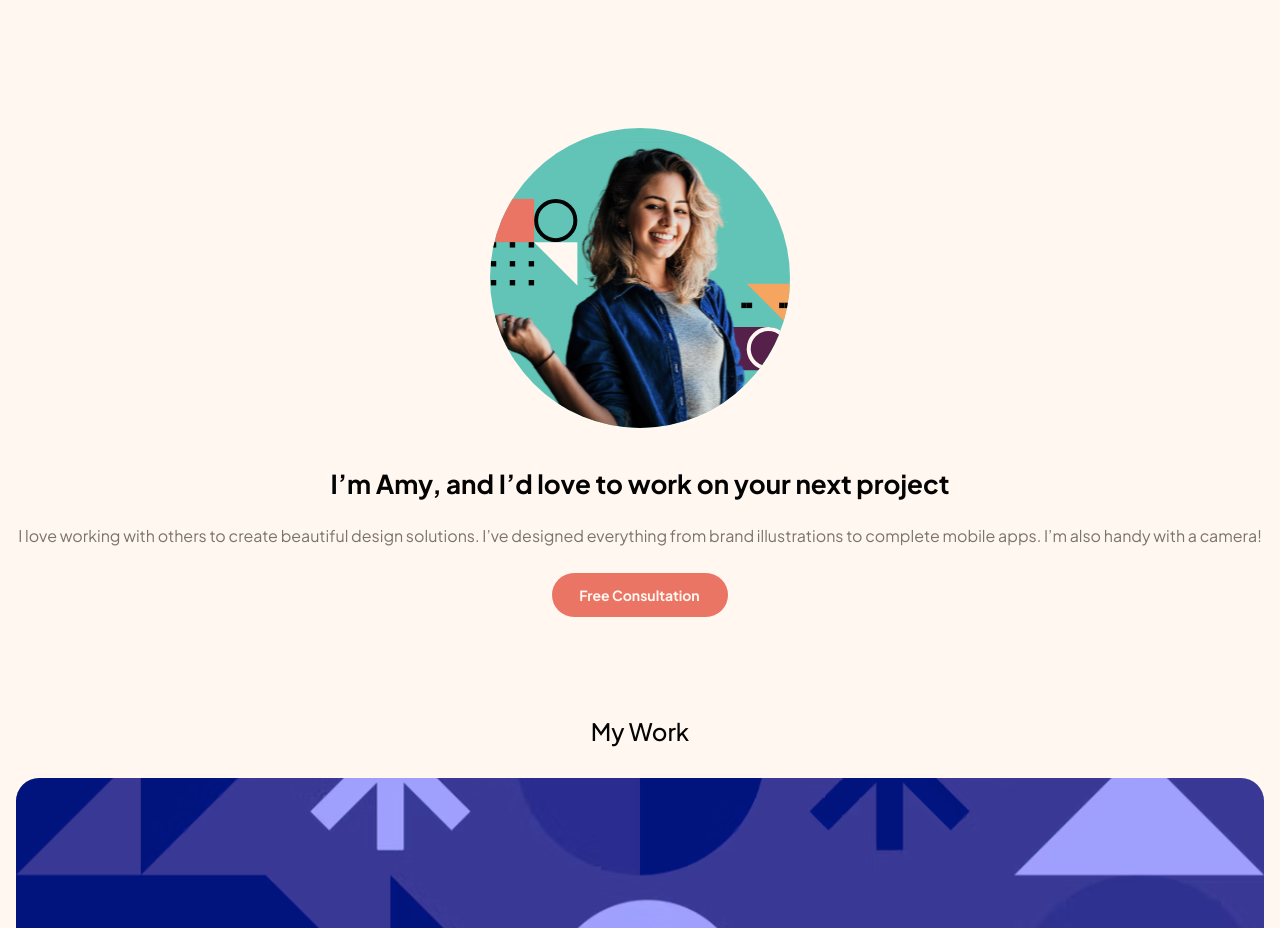
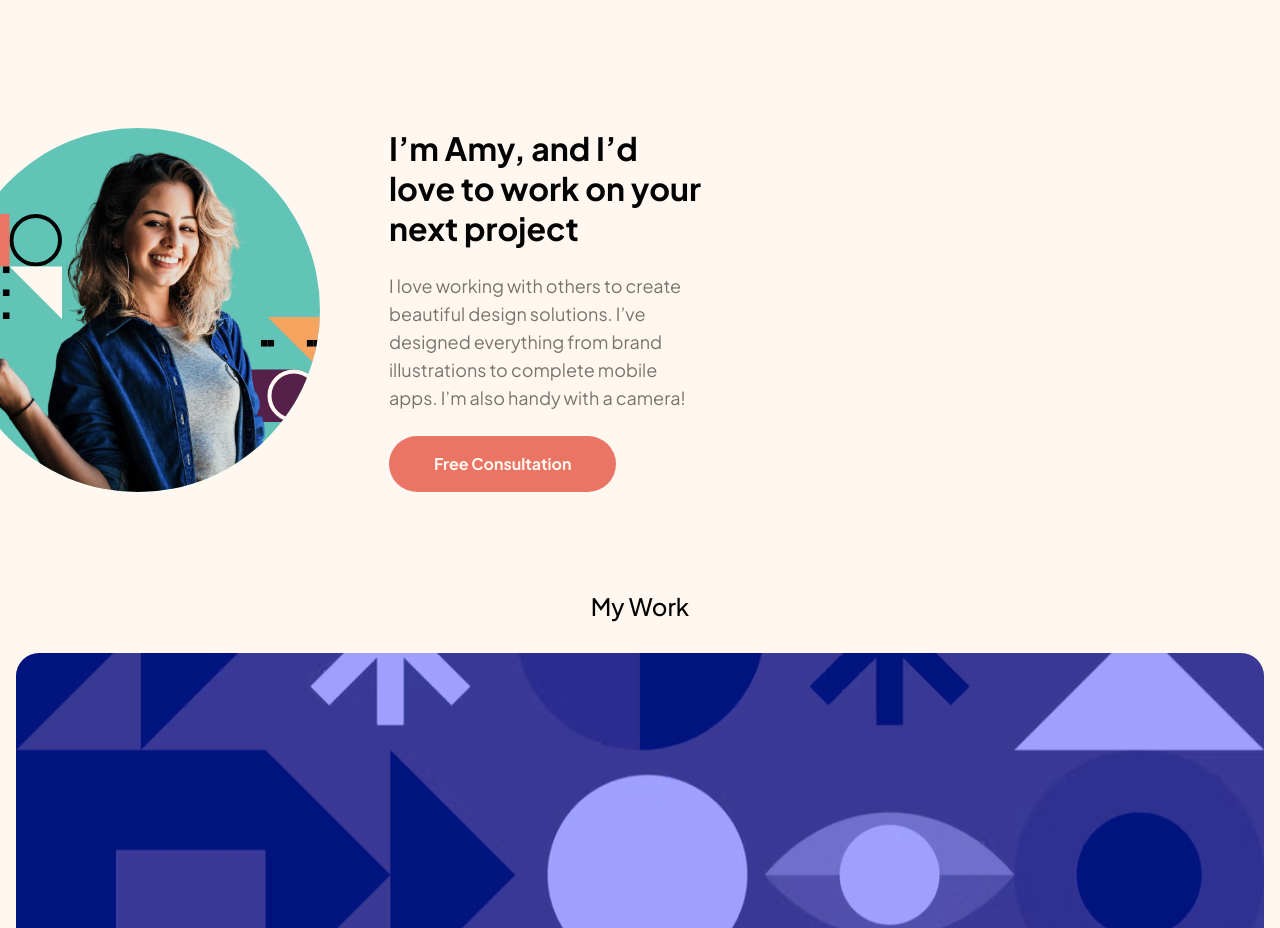
Before and after one commit to Oleksandr-Berd/designer-portfolio, a React (Create React App) app: page / in a window 1280 px wide. Shown: the part 920-1848 px from the top of the page. Built offline with nearby package versions, Linux system fonts and the light colour scheme; the HTML template or start-up script is replaced by a standard one.

Commit message:
hero tablet is done

```diff
--- a/src/components/Hero/Hero.tsx
+++ b/src/components/Hero/Hero.tsx
@@ -1,9 +1,42 @@
-import * as SC from "./HeroStyled"
+import { useMediaQuery } from "usehooks-ts";
 
-import {ReactComponent as HeroMobSvg} from "../../assets/images/hero_mob.svg"
+import * as SC from "./HeroStyled";
+
+import { ReactComponent as HeroMobSvg } from "../../assets/images/hero_mob.svg";
+import { ReactComponent as HeroTabletSvg } from "../../assets/images/hero_image_tablet.svg";
 
 const Hero = () => {
+  const isTablet = useMediaQuery("(min-width:768px)");
+
   return (
+    <>
+      {isTablet ? (
+        <SC.CommonCon>
+          <SC.ImageCon>
+            <HeroTabletSvg />
+          </SC.ImageCon>
+          <SC.ContentCon>
+            <SC.Title>
+              I’m Amy, and I’d love to work on your next project
+            </SC.Title>
+            <SC.Paragraph>
+              I love working with others to create beautiful design solutions.
+              I’ve designed everything from brand illustrations to complete
+              mobile apps. I’m also handy with a camera!
+            </SC.Paragraph>
+            <SC.LinkCon>
+              <a
+                href="https://portfolio-aleks-berd.netlify.app/"
+                target="_blank"
+                rel="noreferrer"
+                style={{ textDecoration: "none" }}
+              >
+                Free Consultation
+              </a>
+            </SC.LinkCon>
+          </SC.ContentCon>
+        </SC.CommonCon>
+      ) : (
         <SC.CommonCon>
           <SC.ImageCon>
             <HeroMobSvg />
@@ -14,8 +47,8 @@ const Hero = () => {
             </SC.Title>
             <SC.Paragraph>
               I love working with others to create beautiful design solutions.
-            I’ve designed everything from brand illustrations to complete mobile
-            apps. I’m also handy with a camera!
+              I’ve designed everything from brand illustrations to complete
+              mobile apps. I’m also handy with a camera!
             </SC.Paragraph>
           </div>
           <SC.LinkCon>
@@ -29,7 +62,9 @@ const Hero = () => {
             </a>
           </SC.LinkCon>
         </SC.CommonCon>
+      )}
+    </>
   );
-}
+};
 
 export default Hero;
--- a/src/components/Hero/HeroStyled.ts
+++ b/src/components/Hero/HeroStyled.ts
@@ -6,10 +6,27 @@ export const CommonCon = styled.div`
   padding-bottom: 100px;
 
   text-align: center;
+
+  @media (min-width: 768px) {
+    display: flex;
+    flex-direction: row;
+    align-items: center;
+
+    padding-left: 0;
+  }
 `;
 
 export const ImageCon = styled.div`
   margin-bottom: 40px;
+
+  @media (min-width: 768px) {
+    margin-bottom: 0;
+    margin-right: 69px;
+  }
+`;
+
+export const ContentCon = styled.div`
+  text-align: left;
 `;
 
 export const Title = styled.h2`
@@ -18,6 +35,13 @@ export const Title = styled.h2`
   color: #030303;
   font-size: 26px;
   font-weight: bold;
+
+  @media (min-width: 768px) {
+    width: 319px;
+
+    font-size: 32px;
+    line-height: 1.25;
+  }
 `;
 
 export const Paragraph = styled.p`
@@ -26,10 +50,17 @@ export const Paragraph = styled.p`
   color: #7a746e;
   font-size: 16px;
   line-height: 1.63;
+
+  @media (min-width: 768px) {
+    width: 319px;
+
+    font-size: 18px;
+    line-height: 1.56;
+  }
 `;
 
 export const LinkCon = styled.div`
-display: inline-block;
+  display: inline-block;
 
   padding-left: 27px;
   padding-right: 28px;
@@ -40,10 +71,22 @@ display: inline-block;
 
   border-radius: 28px;
 
+  @media (min-width: 768px){
+    padding-left: 45px;
+    padding-right: 45px;
+    padding-top: 14px;
+    padding-bottom: 14px;
+  }
+
   & > a {
     color: #fff7f0;
     font-weight: bold;
     font-size: 14px;
     line-height: 2;
+
+    @media (min-width: 768px){
+      font-size: 16px;
+      line-height: 1.75;
+    }
   }
 `;
```
Also changed, not shown: src/assets/images/hero_image_tablet.svg (added). Lines whose indentation alone changed are shown as unchanged.
